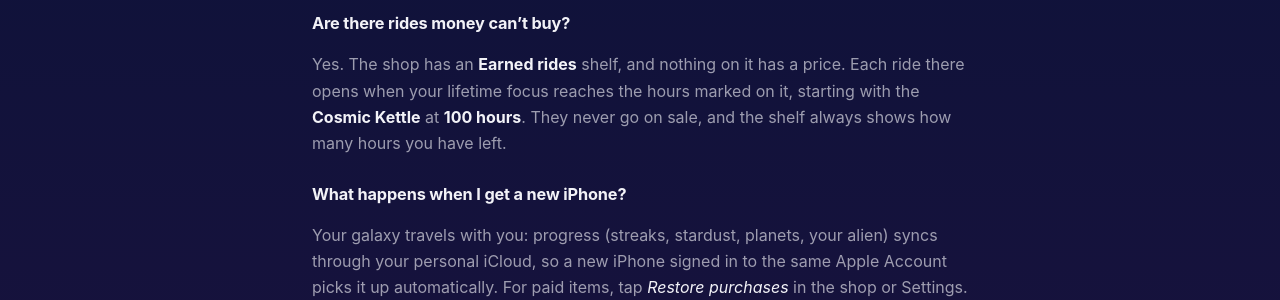
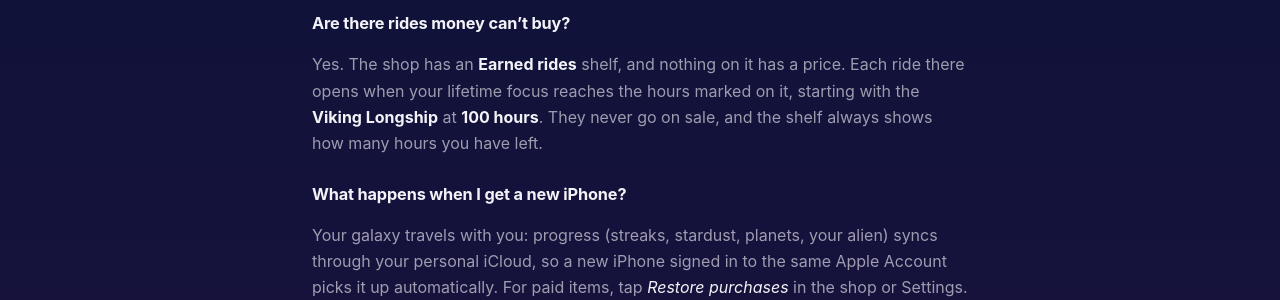
Before and after one commit to selinahti/visioinawebsite, a Jekyll site: the page built from _apps/otus/faq.md, in a window 1280 px wide and 900 px high, scrolled down 2165 px. Shown: the part 153-453 px from the top of the window. Built offline with Jekyll 4.4.1, drawn with Linux system fonts in a browser that asks for light colours.

Commit message:
FAQ: the first earned ride is the Viking Longship
The Cosmic Kettle was replaced by a longship in the app, so the hours
were right but the name was not. Still the only ride named here, and
still the first rung, so the answer survives the next one being added.

Co-Authored-By: Claude Opus 5 <noreply@anthropic.com>

```diff
--- a/_apps/otus/faq.md
+++ b/_apps/otus/faq.md
@@ -103,8 +103,8 @@ even a black hole — plus streak freezes, new planets, and more.
 
 Yes. The shop has an **Earned rides** shelf, and nothing on it has a price. Each
 ride there opens when your lifetime focus reaches the hours marked on it,
-starting with the **Cosmic Kettle** at **100 hours**. They never go on sale, and
-the shelf always shows how many hours you have left.
+starting with the **Viking Longship** at **100 hours**. They never go on sale,
+and the shelf always shows how many hours you have left.
 
 ### What happens when I get a new iPhone?
 
```
